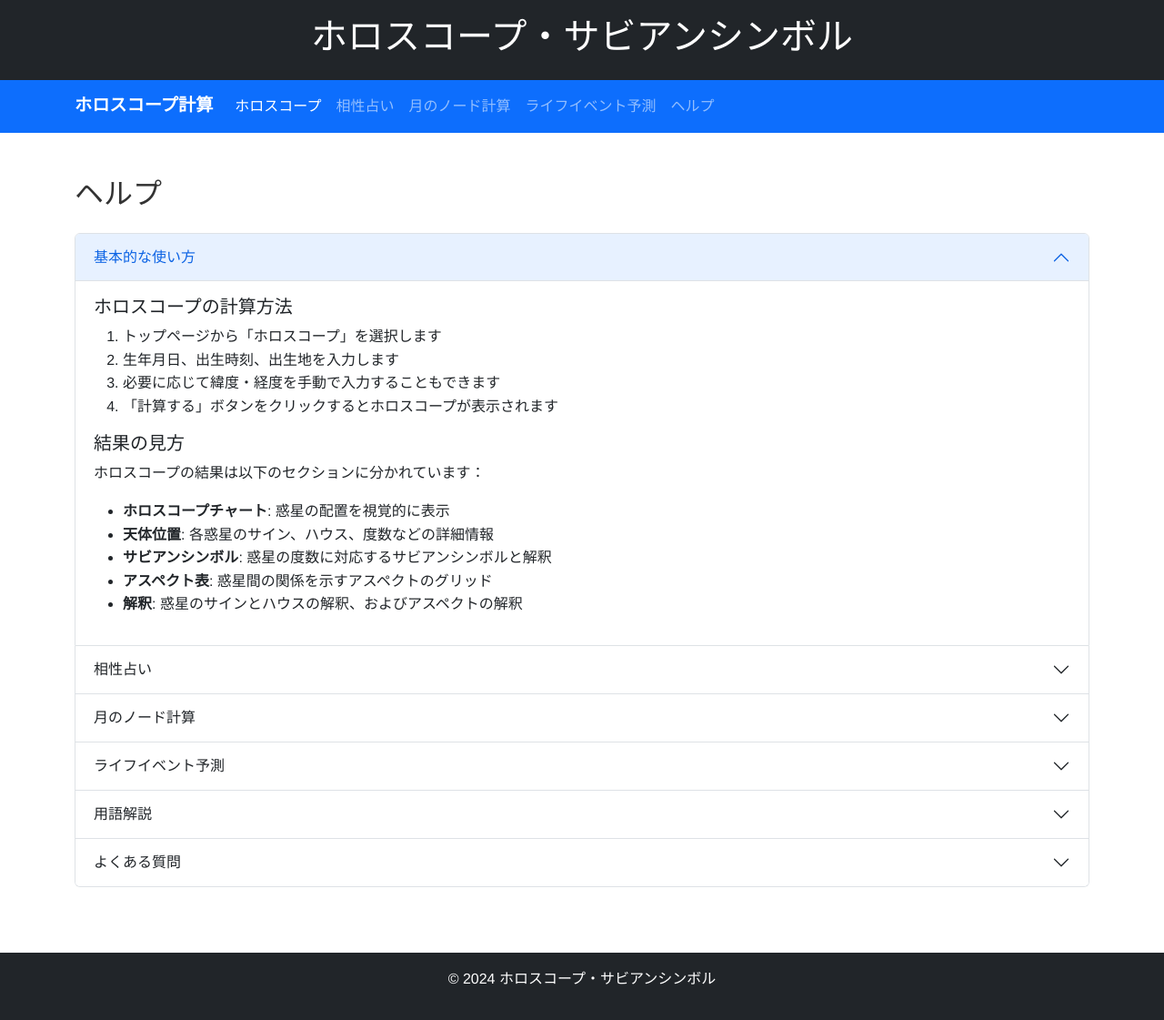
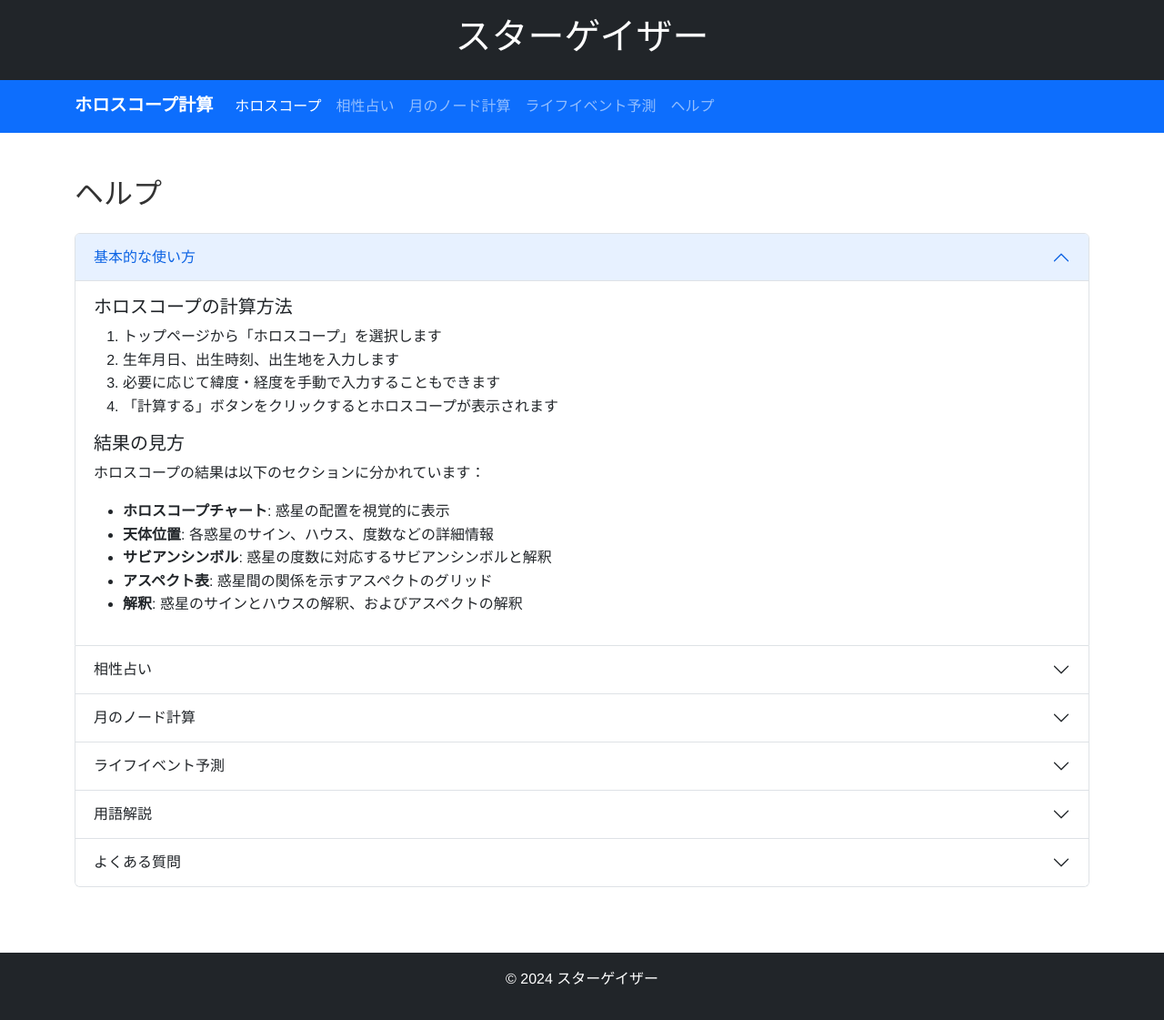
Before and after one commit to OKYN-personal/Vercel_horoscope, a Flask app: template app/templates/help.html in a window 1280 px wide. Shown: the whole page at 91% size. Run offline with Flask 3, Linux system fonts and the light colour scheme; the template is opened without the code that fills it, so the values that code supplies are empty.

Commit message:
アプリ名を「ホロスコープ・サビアンシンボル」から「スターゲイザー」に変更

```diff
--- a/app/templates/base.html
+++ b/app/templates/base.html
@@ -3,7 +3,7 @@
 <head>
     <meta charset="UTF-8">
     <meta name="viewport" content="width=device-width, initial-scale=1.0">
-    <title>{% block title %}ホロスコープ・サビアンシンボル{% endblock %}</title>
+    <title>{% block title %}スターゲイザー{% endblock %}</title>
     <!-- PWA関連 -->
     <link rel="manifest" href="{{ url_for('static', filename='manifest.json') }}">
     <meta name="theme-color" content="#336699">
@@ -16,7 +16,7 @@
 <body>
     <header class="bg-dark text-white py-3">
         <div class="container">
-            <h1 class="text-center">ホロスコープ・サビアンシンボル</h1>
+            <h1 class="text-center">スターゲイザー</h1>
         </div>
     </header>
 
@@ -54,7 +54,7 @@
 
     <footer class="bg-dark text-white py-3 mt-5">
         <div class="container text-center">
-            <p>&copy; 2024 ホロスコープ・サビアンシンボル</p>
+            <p>&copy; 2024 スターゲイザー</p>
         </div>
     </footer>
 
```
Also changed, not shown: app/static/manifest.json.
